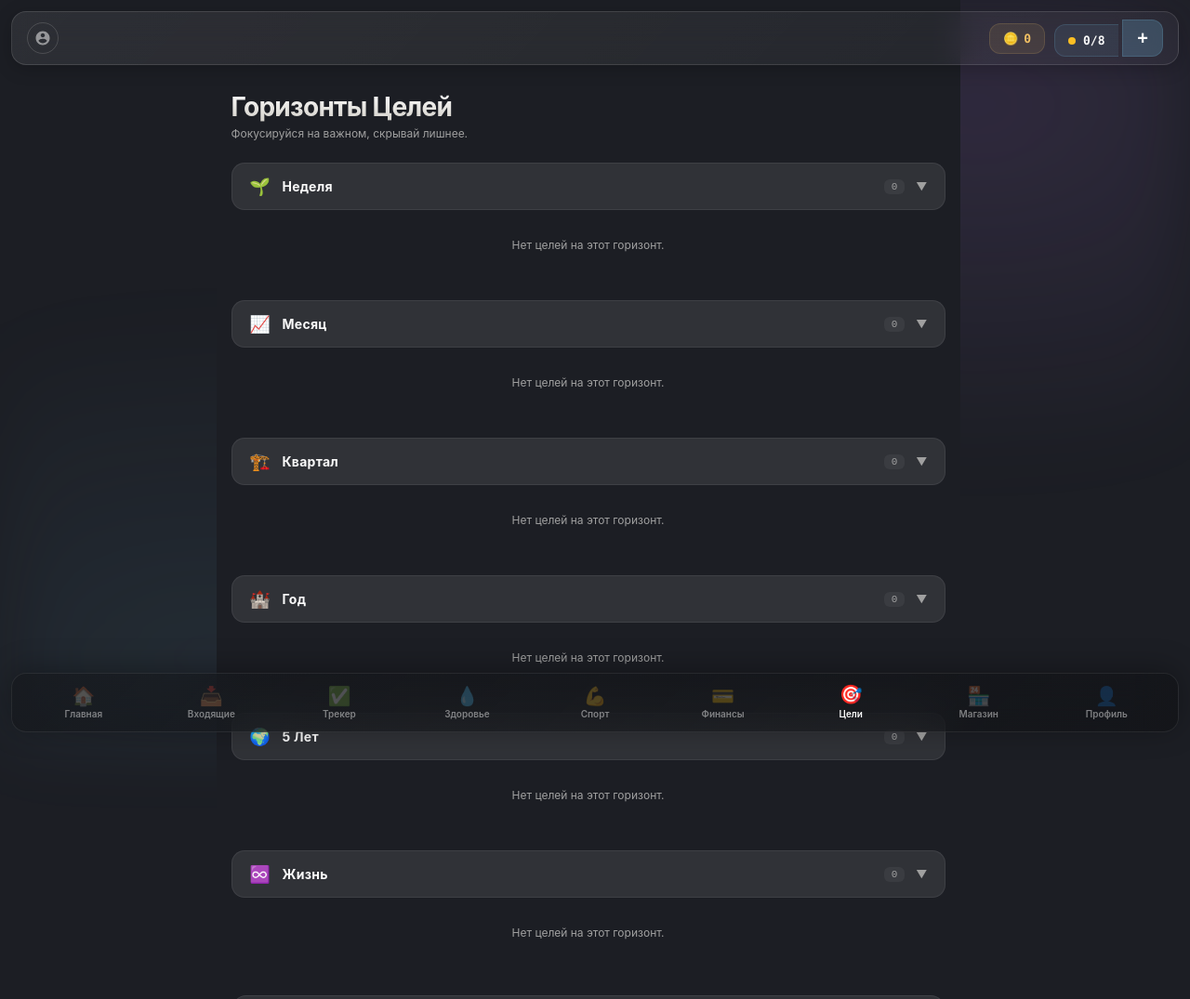
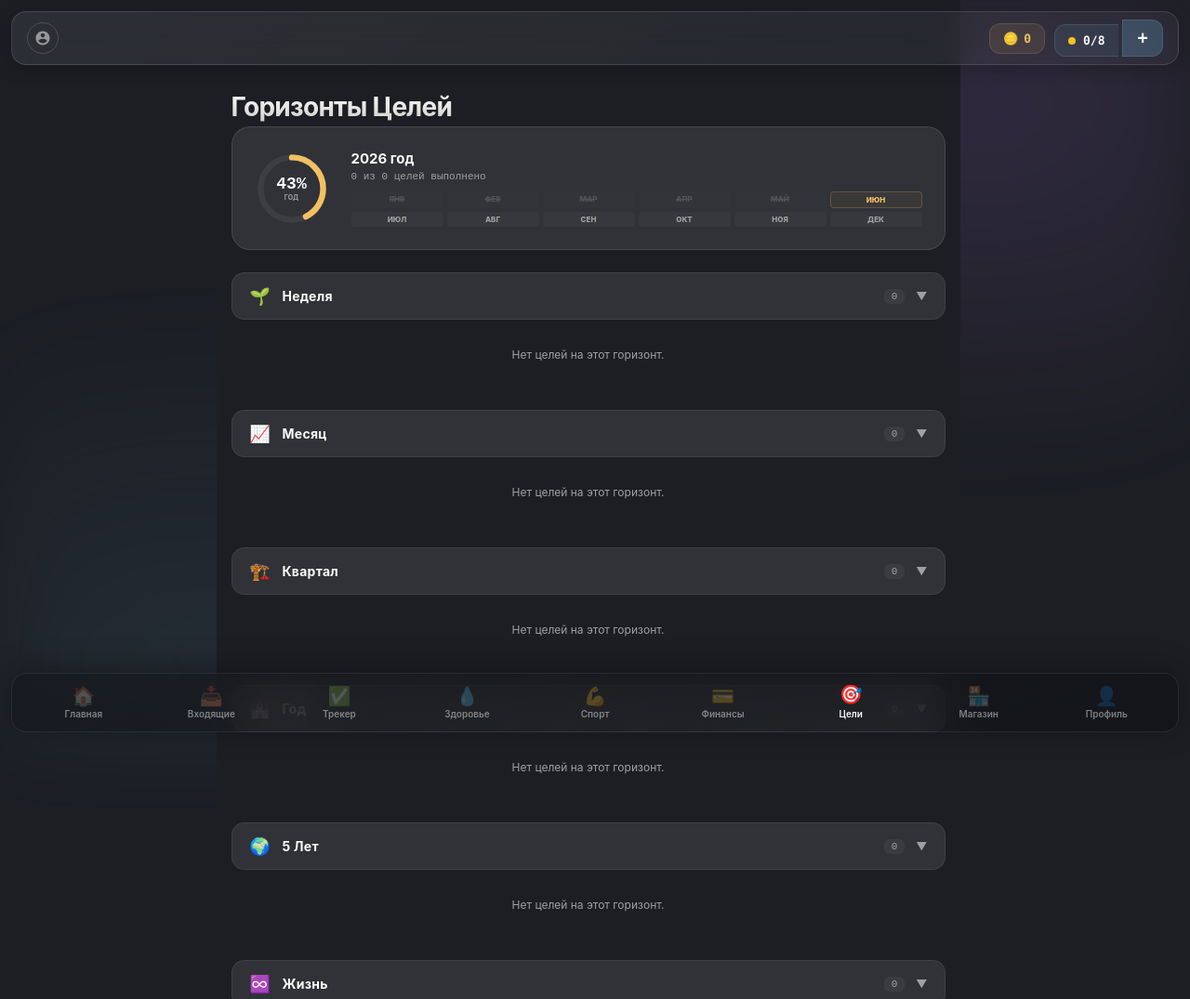
Before and after one commit to quazarsdaw/my-dashboard, a plain HTML site: page goals.html in a window 1280 px wide. Shown: the top 1075 px of the page at 93% size. Drawn offline with nearby package versions, Linux system fonts and the light colour scheme.

Commit message:
fix: возврат прогресса года, процентов целей и защита задач от удаления

```diff
--- a/goals.html
+++ b/goals.html
@@ -73,7 +73,7 @@ body::before{content:'';position:fixed;inset:0;z-index:-2;pointer-events:none;
 .goal-card.completed{ opacity: 0.6; background: rgba(107,227,164,0.02); }
 .goal-top{display:flex;align-items:center;gap:10px;margin-bottom:8px}
 .goal-title{flex:1;font-size:14px;font-weight:600;}
-.goal-pct{font-size:12px;font-weight:800;font-family:var(--font-mono);color:var(--success)}
+.goal-pct{font-size:13px;font-weight:900;font-family:var(--font-mono);color:var(--success);text-shadow:0 0 10px rgba(107,227,164,0.3)}
 .goal-bar-bg{width:100%;height:4px;border-radius:2px;background:rgba(255,255,255,0.06);overflow:hidden;margin-bottom:6px}
 .goal-bar-fill{height:100%;border-radius:2px;transition:width 0.4s;background:var(--success)}
 .goal-meta{display:flex;align-items:center;justify-content:space-between; font-size:10px;color:var(--text-tertiary);font-family:var(--font-mono)}
@@ -95,7 +95,31 @@ body::before{content:'';position:fixed;inset:0;z-index:-2;pointer-events:none;
 <body>
 
 <h1 class="page-title">Горизонты Целей</h1>
-<p style="font-size:12px; color:var(--text-tertiary); margin-bottom:24px;">Фокусируйся на важном, скрывай лишнее.</p>
+
+<!-- Year Summary with Ring -->
+<div class="year-summary-card" style="background: var(--card-bg); border-radius: 20px; padding: 24px; border: 1px solid rgba(255,255,255,0.1); margin-bottom: 24px; display: flex; align-items: center; gap: 24px;">
+  <div class="year-ring" style="position: relative; width: 80px; height: 80px; flex-shrink: 0;">
+    <svg viewBox="0 0 100 100" style="width:100%; height:100%; transform: rotate(-90deg);">
+      <circle cx="50" cy="50" r="42" fill="none" stroke="rgba(255,255,255,0.06)" stroke-width="8"/>
+      <circle id="yearRingFg" cx="50" cy="50" r="42" fill="none" stroke="var(--warning)" stroke-width="8" stroke-linecap="round" transition="stroke-dashoffset 0.8s ease"/>
+    </svg>
+    <div style="position: absolute; inset: 0; display: flex; flex-direction: column; align-items: center; justify-content: center;">
+      <div id="yearPctText" style="font-size: 18px; font-weight: 800; font-family: var(--font-mono);">0%</div>
+      <div style="font-size: 7px; font-weight: 700; color: var(--text-tertiary); text-transform: uppercase;">ГОД</div>
+    </div>
+  </div>
+  <div style="flex: 1;">
+    <div id="yearStatusText" style="font-size: 15px; font-weight: 700; margin-bottom: 4px;">2026 год</div>
+    <div id="goalsProgressLabel" style="font-size: 11px; color: var(--text-tertiary); font-family: var(--font-mono);">0 из 0 целей выполнено</div>
+    <div class="months-grid" id="monthsGrid" style="display: grid; grid-template-columns: repeat(6, 1fr); gap: 4px; margin-top: 10px;"></div>
+  </div>
+</div>
+
+<style>
+.month-tag { font-size: 8px; font-weight: 800; text-align: center; padding: 3px 0; border-radius: 4px; background: rgba(255,255,255,0.03); color: var(--text-tertiary); text-transform: uppercase; }
+.month-tag.past { text-decoration: line-through; opacity: 0.3; }
+.month-tag.current { color: var(--warning); border: 1px solid rgba(242,192,99,0.2); background: rgba(242,192,99,0.05); }
+</style>
 
 <div id="horizonsList">
   <!-- Dynamic horizons will be here -->
@@ -170,8 +194,39 @@ body::before{content:'';position:fixed;inset:0;z-index:-2;pointer-events:none;
   function getCollapsed(){ return G.storeGet('goals_collapsed_v1') || {}; }
   function setCollapsed(c){ G.storeSet('goals_collapsed_v1', c); }
 
+  function updateYearProgress(data) {
+    var now = new Date();
+    var start = new Date(now.getFullYear(), 0, 1);
+    var end = new Date(now.getFullYear() + 1, 0, 1);
+    var pct = Math.min(100, Math.max(0, (now - start) / (end - start) * 100));
+
+    document.getElementById('yearPctText').textContent = Math.round(pct) + '%';
+
+    var ring = document.getElementById('yearRingFg');
+    var c = 2 * Math.PI * 42;
+    ring.style.strokeDasharray = c;
+    ring.style.strokeDashoffset = c - (pct / 100) * c;
+
+    document.getElementById('yearStatusText').textContent = now.getFullYear() + ' год';
+
+    var goals = data.goals.filter(function(g) { return g.horizon === 'year'; });
+    var doneCount = goals.filter(function(g) { return g.done; }).length;
+    document.getElementById('goalsProgressLabel').textContent = doneCount + ' из ' + goals.length + ' целей выполнено';
+
+    var grid = document.getElementById('monthsGrid');
+    var monthNames = ['Янв', 'Фев', 'Мар', 'Апр', 'Май', 'Июн', 'Июл', 'Авг', 'Сен', 'Окт', 'Ноя', 'Дек'];
+    var currentMonth = now.getMonth();
+    grid.innerHTML = monthNames.map(function(m, i) {
+      var cls = 'month-tag';
+      if (i < currentMonth) cls += ' past';
+      else if (i === currentMonth) cls += ' current';
+      return '<div class="' + cls + '">' + m + '</div>';
+    }).join('');
+  }
+
   function render(){
     var data = getData();
+    updateYearProgress(data);
     var collapsed = getCollapsed();
     var container = document.getElementById('horizonsList');
     container.innerHTML = '';
--- a/supabase-sync.js
+++ b/supabase-sync.js
@@ -469,7 +469,11 @@
     pullNow: pullFromCloud,
     pushNow: pushAllToCloud,
     clearCloudData: function() {
-      if (!supabase || !currentUser) return Promise.resolve();
+      if (!supabase || !currentUser) {
+        console.warn('Supabase: Невозможно удалить данные (нет сессии)');
+        return Promise.resolve({ error: 'No session' });
+      }
+      console.log('Supabase: Удаление облачных данных для', currentUser.id);
       return supabase.from('user_data').delete().eq('user_id', currentUser.id);
     }
   };
```
Also changed, not shown: index.html (+9 -3 lines), profile.html (+24 -11 lines).
